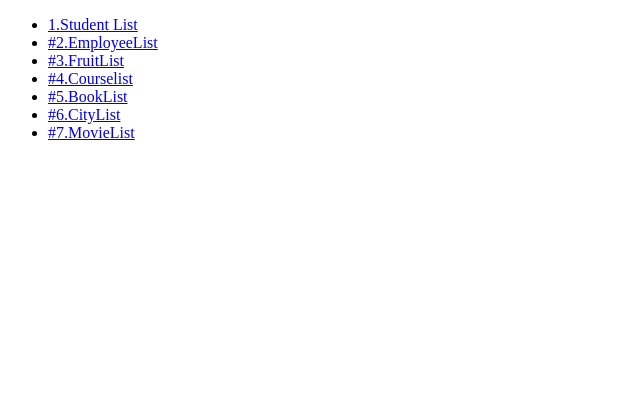
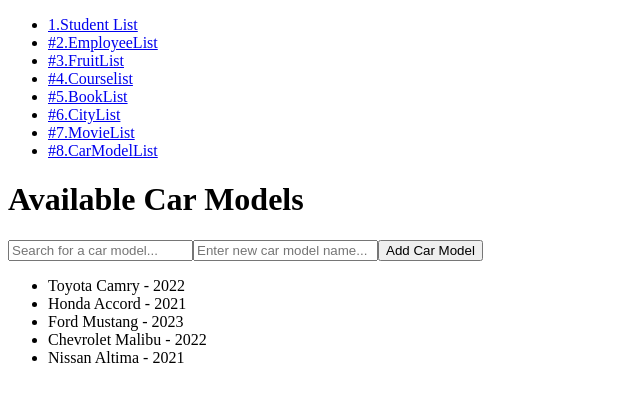
Before and after one commit to ChristineMaitom/AngularDataStructures, an Angular app: page /car-model-list in a window 1280 px wide. Before the commit this address led to /. Shown: the top 402 px of the page, without its empty margins (0-640 px from the left). Built offline with nearby package versions, Linux system fonts and the light colour scheme.

Commit message:
#8 Car Model List

```diff
--- a/src/app/app.component.html
+++ b/src/app/app.component.html
@@ -7,7 +7,7 @@
     <li><a routerLink="book-list">#5.BookList</a></li>
     <li><a routerLink="city-list">#6.CityList</a></li>
     <li><a routerLink="movie-list">#7.MovieList</a></li>
-
+    <li><a routerLink="car-model-list">#8.CarModelList</a></li>
 
 
 
--- a/src/app/app.module.ts
+++ b/src/app/app.module.ts
@@ -12,6 +12,7 @@
 import {BookListComponent} from "./components/book-list/book-list.component";
 import {CityListComponent} from "./components/city-list/city-list.component";
 import {MovieListComponent} from "./components/movie-list/movie-list.component";
+import {CarModelListComponent} from "./components/car-model-list/car-model-list.component";
 
 
 const routes: Routes = [
@@ -22,6 +23,8 @@
   {path: 'book-list', component: BookListComponent},
   {path: 'city-list', component: CityListComponent},
   {path: 'movie-list', component: MovieListComponent},
+  {path: 'car-model-list', component: CarModelListComponent},
+
 
 ]
 
@@ -43,6 +46,8 @@
     BookListComponent,
     CityListComponent,
     MovieListComponent,
+    CarModelListComponent,
+
 
   ],
 
--- /dev/null
+++ b/src/app/components/car-model-list/car-model-list.component.html
@@ -0,0 +1,25 @@
+<div class="car-model-list">
+  <h1>Available Car Models</h1>
+
+  <input
+    type="text"
+    [(ngModel)]="searchTerm"
+    placeholder="Search for a car model..."
+    class="search-input"
+  />
+
+  <input
+    type="text"
+    [(ngModel)]="newCarName"
+    placeholder="Enter new car model name..."
+    class="new-car-input"
+  />
+
+  <button (click)="addCarModel()" class="add-button">Add Car Model</button>
+
+  <ul>
+    <li *ngFor="let car of filteredCarModels()">
+      {{ car.name }} - {{ car.year }}
+    </li>
+  </ul>
+</div>
--- /dev/null
+++ b/src/app/components/car-model-list/car-model-list.component.ts
@@ -0,0 +1,31 @@
+import { Component } from '@angular/core';
+
+@Component({
+  selector: 'app-car-model-list',
+  templateUrl: './car-model-list.component.html',
+  styleUrl: './car-model-list.component.css'
+})
+export class CarModelListComponent {
+  searchTerm: string = '';
+  newCarName: string = '';
+  carModels = [
+    { name: 'Toyota Camry', year: 2022 },
+    { name: 'Honda Accord', year: 2021 },
+    { name: 'Ford Mustang', year: 2023 },
+    { name: 'Chevrolet Malibu', year: 2022 },
+    { name: 'Nissan Altima', year: 2021 }
+  ];
+
+  filteredCarModels() {
+    return this.carModels.filter(car =>
+      car.name.toLowerCase().includes(this.searchTerm.toLowerCase())
+    );
+  }
+
+  addCarModel() {
+    if (this.newCarName) {
+      this.carModels.push({ name: this.newCarName, year: new Date().getFullYear() });
+      this.newCarName = ''; // Clear the input after adding
+    }
+  }
+}
```
Also changed, not shown: src/app/components/car-model-list/car-model-list.component.css (added), 1 other file (tests, documents, lock files or other folders).
